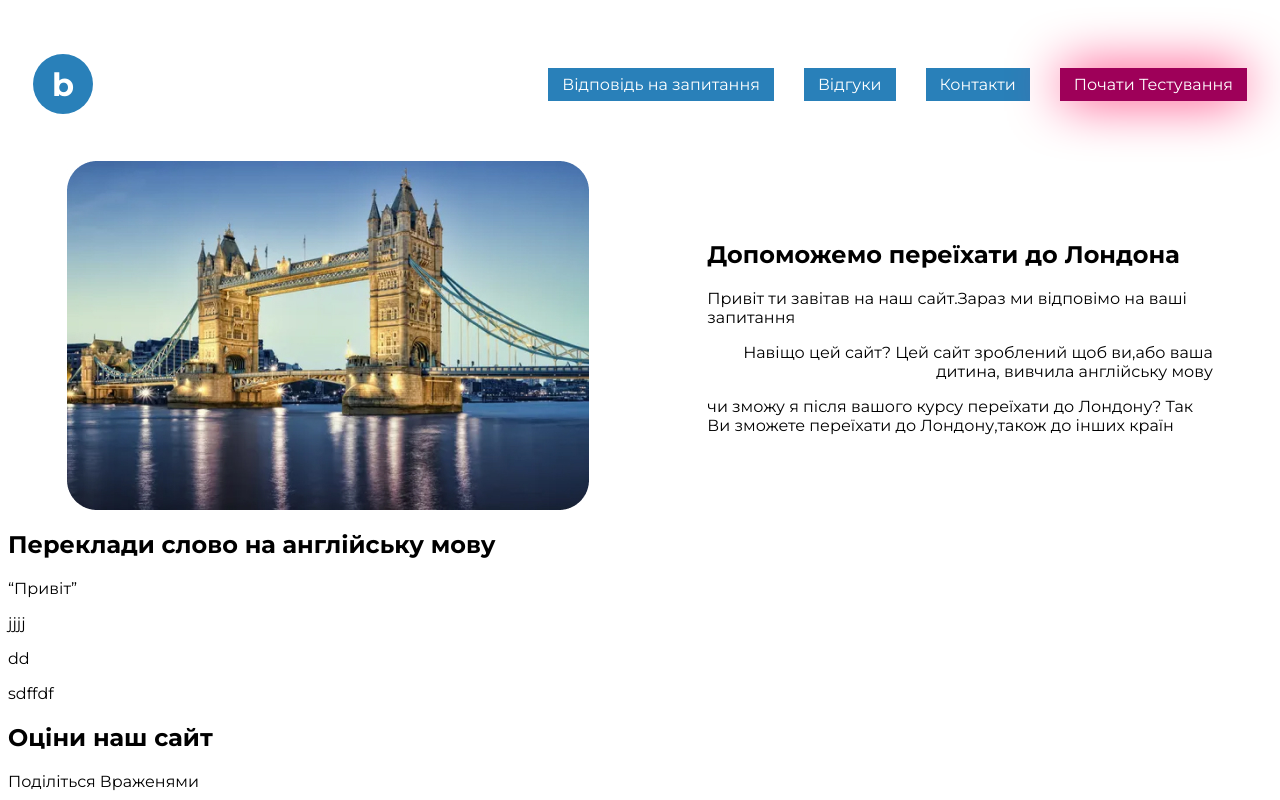
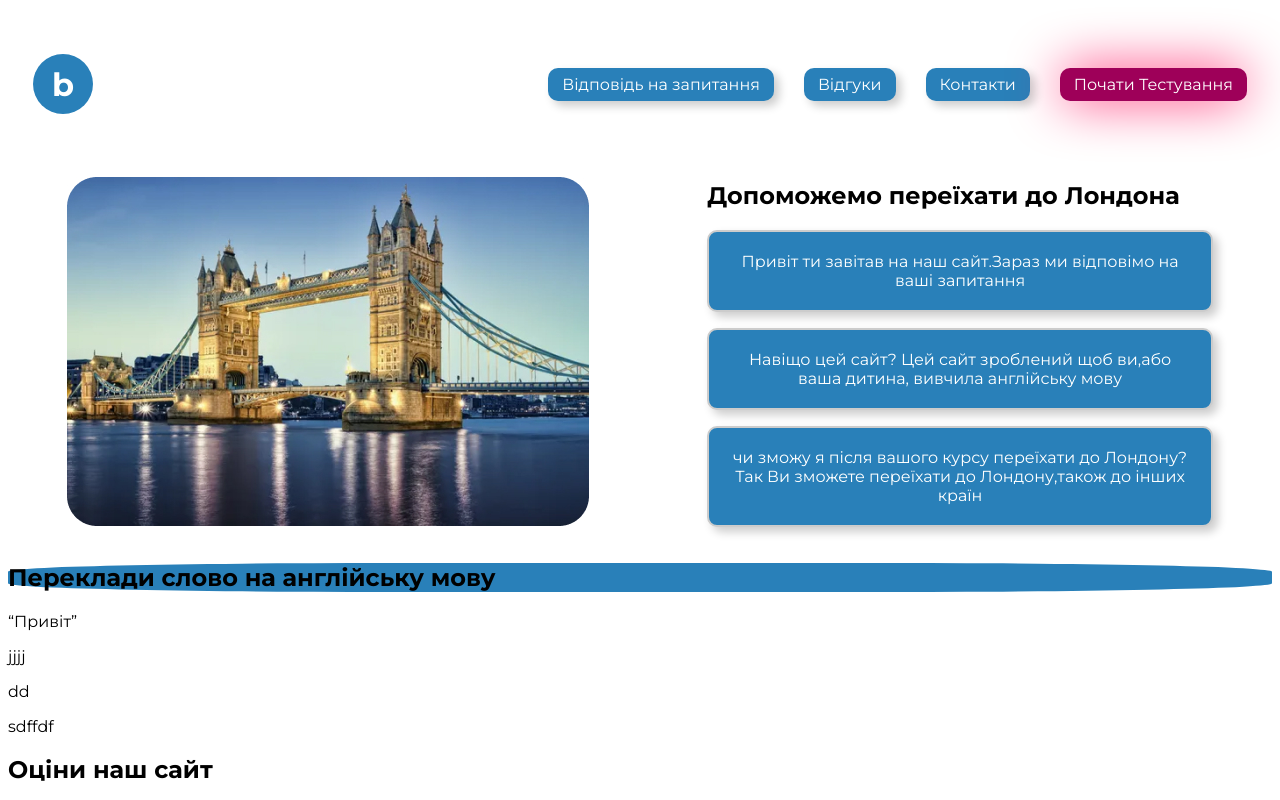
Before and after one commit to banarchi/english, a plain HTML site: page index.html in a window 1280 px wide. Shown: the top 800 px of the page. Drawn offline with Linux system fonts and the light colour scheme.

Commit message:
Update style.css

```diff
--- a/style.css
+++ b/style.css
@@ -21,6 +21,7 @@ header{
     justify-content: center;
     align-items: center;
     color: white;
+
 }
 
 nav{
@@ -35,6 +36,8 @@ nav a{
     color: white;
     background-color: #2980B9;
     padding: 7px 14px;
+    border-radius: 10px;
+    box-shadow: 5px 5px 10px rgba(0, 0, 0, 0.2);
 }
 
 .start{
@@ -55,3 +58,28 @@ nav a{
 .right{
     text-align: right;
 }
+
+.test_zagolovok{
+    display:flex;
+    justify-content: space-between;
+    align-items: center;
+    background-color: #2980B9;
+    border-radius: 30%;
+}
+
+.test_zagolovok span{
+    text-align: center;
+    width: 100%;
+    height: 30px;
+}
+
+.about_text{
+    padding: 20px;
+    border: 2px solid #ccc;
+    border-radius: 10px;
+    box-shadow: 5px 5px 10px rgba(0, 0, 0, 0.2);
+    background-color: #f9f9f9;
+    text-align: center;
+    background-color: #2980B9;
+    color: white;
+}
```
